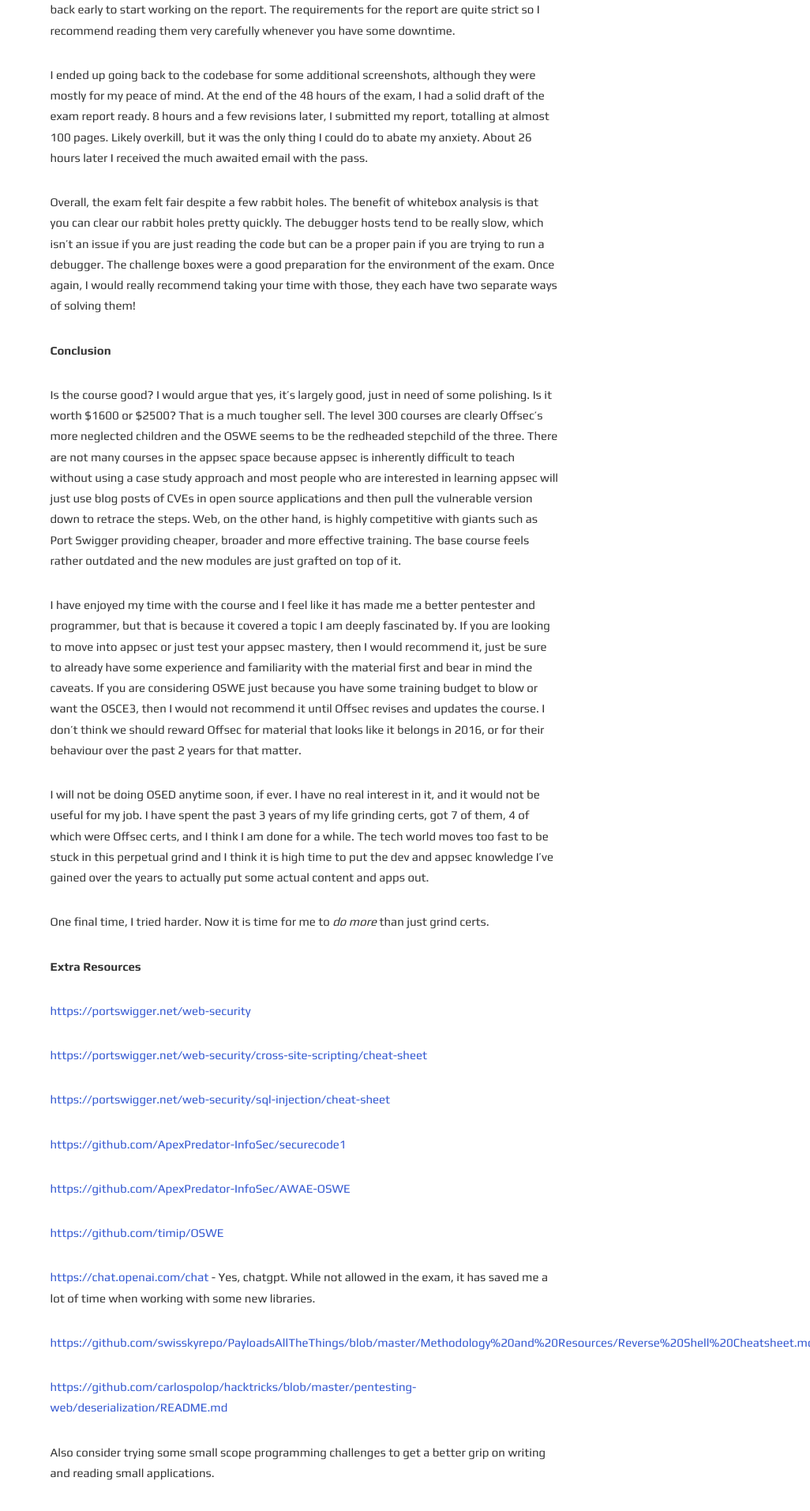
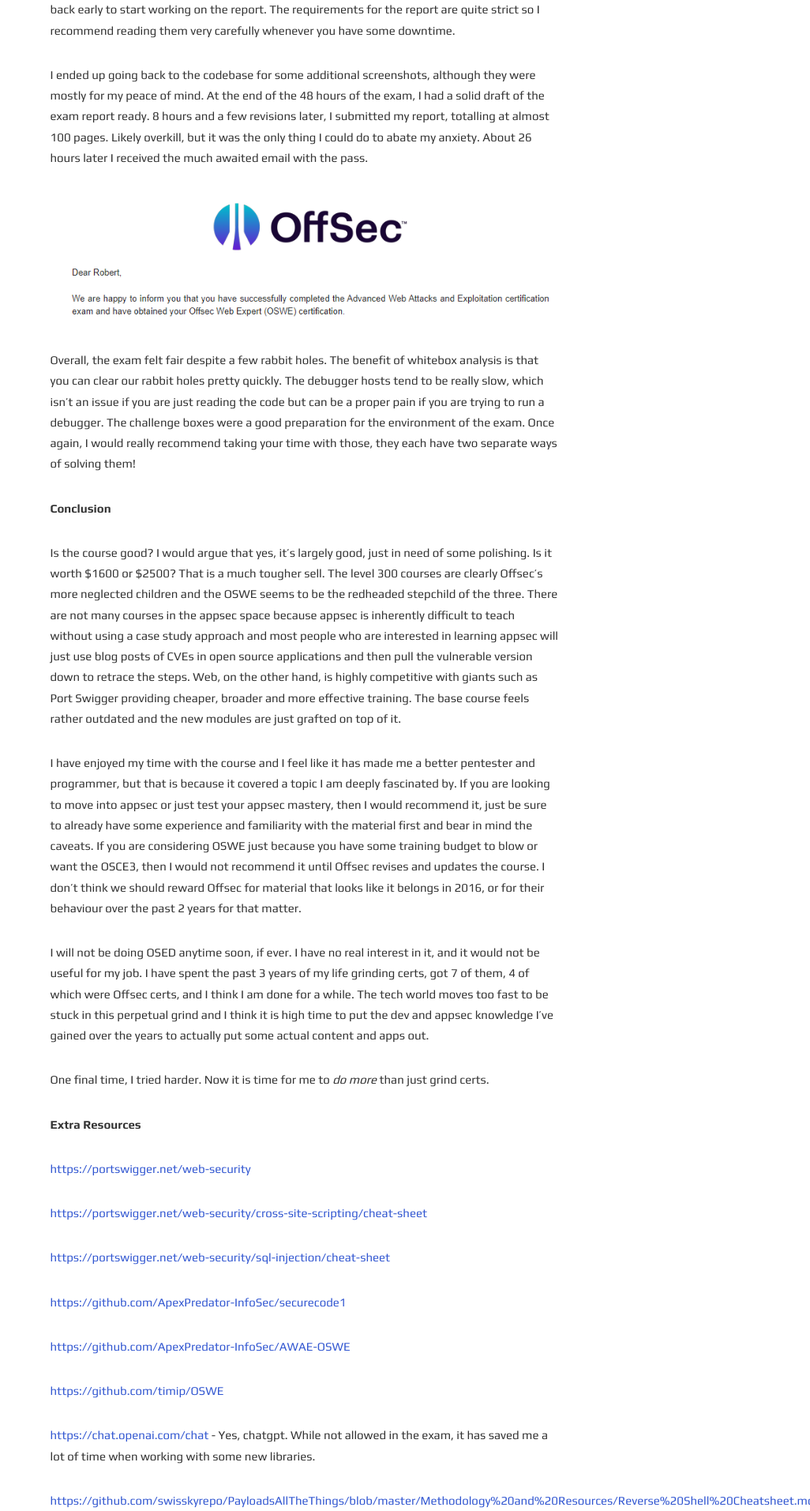
Before and after one commit to robsware/robsware.github.io, a Jekyll site: the page built from _posts/2023-03-13-oswe.md, in a window 1280 px wide. Shown: the part 4122-6035 px from the top of the page at 79% size, without its empty margins (254-1280 px from the left). Built offline with Jekyll 4.4.1, drawn with Linux system fonts in a browser that asks for light colours.

Commit message:
Added image

```diff
--- a/_posts/2023-03-13-oswe.md
+++ b/_posts/2023-03-13-oswe.md
@@ -72,6 +72,8 @@
 
 I ended up going back to the codebase for some additional screenshots, although they were mostly for my peace of mind. At the end of the 48 hours of the exam, I had a solid draft of the exam report ready. 8 hours and a few revisions later, I submitted my report, totalling at almost 100 pages. Likely overkill, but it was the only thing I could do to abate my anxiety. About 26 hours later I received the much awaited email with the pass.
 
+![](/assets/images/oswe.png)
+
 Overall, the exam felt fair despite a few rabbit holes. The benefit of whitebox analysis is that you can clear our rabbit holes pretty quickly. The debugger hosts tend to be really slow, which isn’t an issue if you are just reading the code but can be a proper pain if you are trying to run a debugger. The challenge boxes were a good preparation for the environment of the exam. Once again, I would really recommend taking your time with those, they each have two separate ways of solving them!
 
 
```
Also changed, not shown: assets/images/oswe.png (added).
